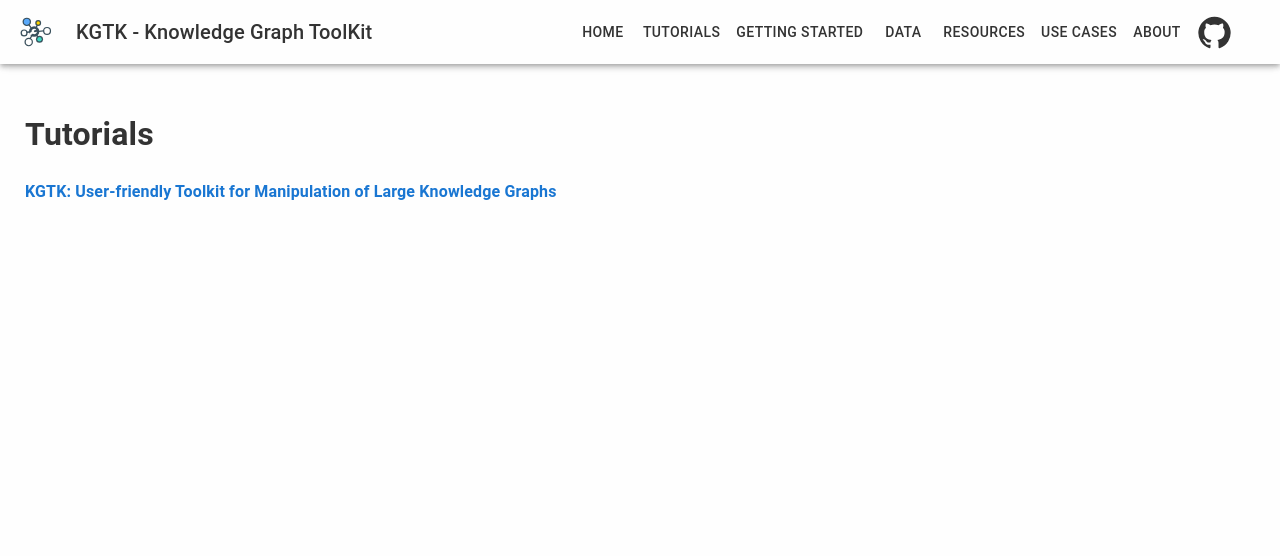
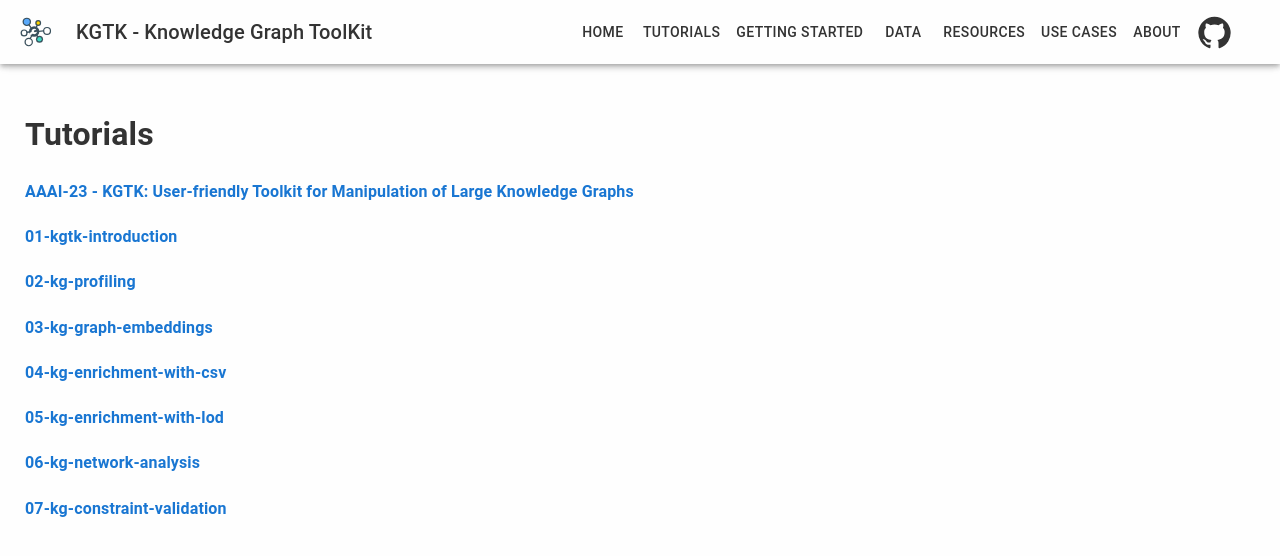
Before and after one commit to usc-isi-i2/kgtk-website, a React (Create React App) app: page /#/tutorials in a window 1280 px wide. Shown: the top 556 px of the page. Built offline with nearby package versions, Linux system fonts and the light colour scheme.

Commit message:
Add all of the kgtk tutorials to the tutorials page

```diff
--- a/src/content/tutorials.js
+++ b/src/content/tutorials.js
@@ -1,4 +1,25 @@
 export const links = [{
-  name: 'KGTK: User-friendly Toolkit for Manipulation of Large Knowledge Graphs',
+  name: 'AAAI-23 - KGTK: User-friendly Toolkit for Manipulation of Large Knowledge Graphs',
   url: 'https://usc-isi-i2.github.io/kgtk-tutorial-aaai-2023/',
+}, {
+  name: '01-kgtk-introduction',
+  url: 'https://colab.research.google.com/drive/1dQeJSYQwpNdIvC9H00SQ90usiUgu3o1E?usp=sharing',
+}, {
+  name: '02-kg-profiling',
+  url: 'https://colab.research.google.com/drive/1jwq_vVWWwiEa8izA0UZZ_CMK1qIMxBQh?usp=sharing',
+}, {
+  name: '03-kg-graph-embeddings',
+  url: 'https://colab.research.google.com/drive/1Fl4_5LLEtapOxtVlo57hwpPzEK1gFViL?usp=sharing',
+}, {
+  name: '04-kg-enrichment-with-csv',
+  url: 'https://colab.research.google.com/drive/1tqKvFTFFQoBCA9GZ5WZPVJhJq5fBem49?usp=sharing',
+}, {
+  name: '05-kg-enrichment-with-lod',
+  url: 'https://colab.research.google.com/drive/1vXttxSVtJeSDPlCrpL88G6TGhXdoC3ve?usp=sharing',
+}, {
+  name: '06-kg-network-analysis',
+  url: 'https://colab.research.google.com/drive/1Lat732XpHv1RMswoYsz_wUk_6eKEf8Xt?usp=sharing',
+}, {
+  name: '07-kg-constraint-validation',
+  url: 'https://colab.research.google.com/drive/182ikHCeGDhyPs8WuLQC03c-ET84p0ozM?usp=sharing',
 }]
```
